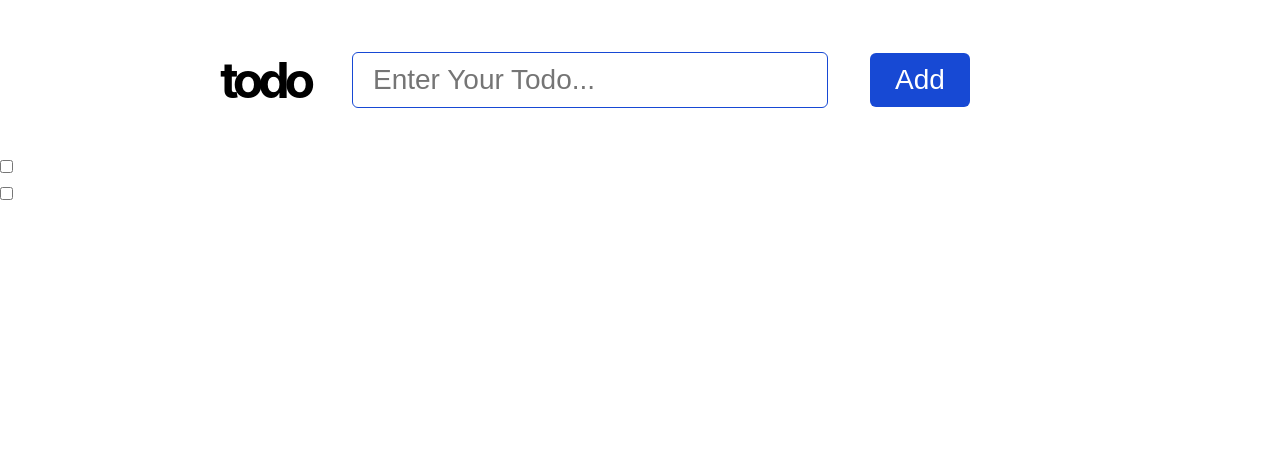
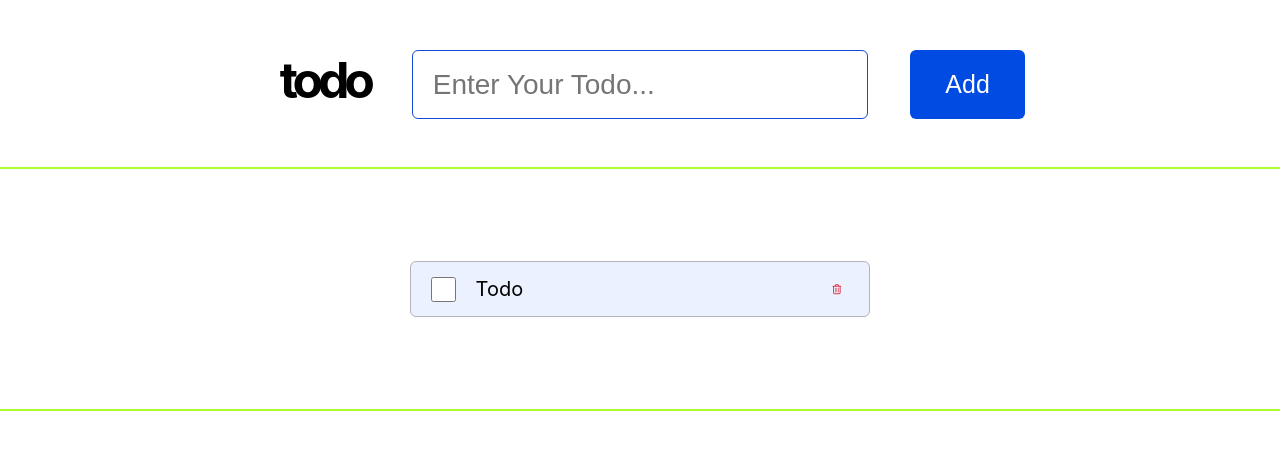
Before and after one commit to RISHIT-PUSHPKAR/todo-list, a React (Create React App) app: page / in a window 1280 px wide. Shown: the top 450 px of the page. Built offline with nearby package versions, Linux system fonts and the light colour scheme.

Commit message:
experiment

```diff
--- a/package.json
+++ b/package.json
@@ -4,11 +4,9 @@
   "version": "0.1.0",
   "private": true,
   "dependencies": {
-    "@fortawesome/fontawesome-free": "^6.4.0",
     "@testing-library/jest-dom": "^5.16.5",
     "@testing-library/react": "^13.4.0",
     "@testing-library/user-event": "^13.5.0",
-    "font-awesome": "^4.7.0",
     "react": "^18.2.0",
     "react-dom": "^18.2.0",
     "react-scripts": "5.0.1",
--- a/public/index.html
+++ b/public/index.html
@@ -29,6 +29,10 @@
   <body>
     <noscript>You need to enable JavaScript to run this app.</noscript>
     <div id="root"></div>
+    <script
+      src="https://kit.fontawesome.com/9b4a27d7b0.js"
+      crossorigin="anonymous"
+    ></script>
     <!--
       This HTML file is a template.
       If you open it directly in the browser, you will see an empty page.
--- a/src/App.js
+++ b/src/App.js
@@ -1,13 +1,11 @@
 import HeaderSection from "./components/HeaderSection";
 import CardContainer from "./components/CardContainer";
-import Card from "./components/Card";
 
 const App = () => {
   return (
     <>
       <HeaderSection />
       <CardContainer />
-      <Card />
     </>
   );
 };
--- a/src/components/Card.js
+++ b/src/components/Card.js
@@ -3,11 +3,13 @@ import styles from "./Card.module.css";
 const Card = () => {
   return (
     <>
-      <div className="card">
-        <input type="checkbox" />
-        <div className="todo-text"></div>
-        <i class="fa-regular fa-trash"></i>
-        <i></i>
+      <div className={styles.card}>
+        <input type="checkbox" className={styles.checkbox} />
+        <div className={styles.todo_text}>Todo</div>
+        <i
+          className={`${styles.trashIcon} fa-regular fa-trash-can`}
+          style={{ color: "#dc3545" }}
+        ></i>
       </div>
     </>
   );
--- a/src/components/Card.module.css
+++ b/src/components/Card.module.css
@@ -1,15 +1,13 @@
-@import url("../../node_modules/@fortawesome/fontawesome-free//css/fontawesome.min.css");
-
 /* .card {
   background-color: #ecf1ff;
+  border: 1.5px solid #b3b3ba;
   padding: 1rem 2rem;
+  border-radius: 0.6rem;
   margin: 0.8rem;
   display: grid;
   grid-template-columns: 0.3fr 3fr 1fr;
   align-items: center;
   width: 40%;
-  border: 1.5px solid #b3b3ba;
-  border-radius: 0.6rem;
 }
 
 .checkbox {
@@ -18,8 +16,8 @@
   align-self: center;
   height: 3rem;
   width: 3rem;
-}
-
+} */
+/*
 .cardText {
   align-self: center;
   width: auto;
@@ -114,3 +112,38 @@
     margin-left: 1rem;
   }
 } */
+
+.card {
+  background-color: #ecf1ff;
+  border: 1.5px solid #b3b3ba;
+  padding: 1rem 2rem;
+  border-radius: 0.6rem;
+  display: flex;
+  width: 36%;
+  height: 7vh;
+  /* margin: 0.8rem;
+  display: grid;
+  grid-template-columns: 0.3fr 3fr 1fr;
+  align-items: center; */
+}
+
+.checkbox {
+  flex-shrink: 0;
+  border: none;
+  height: 2.5rem;
+  width: 2.5rem;
+  align-self: center;
+}
+
+.todo_text {
+  flex-basis: 90%;
+  align-self: center;
+  justify-self: flex-start;
+  padding: 0 2rem;
+  font-size: 2rem;
+}
+
+.trashIcon {
+  align-self: center;
+  text-align: end;
+}
--- a/src/components/CardContainer.module.css
+++ b/src/components/CardContainer.module.css
@@ -1,5 +1,8 @@
-.cardContainer {
+.card_container {
+  height: 30vh;
+  outline: 2px solid greenyellow;
   display: flex;
+  justify-content: center;
   flex-direction: column;
   align-items: center;
 }
--- a/src/components/HeaderSection.module.css
+++ b/src/components/HeaderSection.module.css
@@ -91,8 +91,9 @@
 } */
 
 ul {
-  display: flex;
-  align-items: center;
+  display: grid;
+  grid-template-columns: 1fr 1.3fr 1fr;
+  gap: 3rem;
   margin: 5rem 0rem;
   position: sticky;
   top: 0%;
@@ -100,30 +101,26 @@ ul {
 
 li {
   list-style: none;
-  flex-grow: 1;
 }
 
 .input_container {
   display: flex;
   justify-content: center;
-  flex-basis: 40rem;
 }
 
 .addBtn_container {
-  justify-self: end;
-  flex-basis: 25rem;
+  justify-self: start;
 }
 
 .logo {
-  text-align: end;
+  text-align: right;
   font-size: 5rem;
-  flex-basis: 15rem;
   letter-spacing: -0.52rem;
   font-weight: 700;
 }
 
 .input {
-  width: 85%;
+  width: 95%;
   font-size: 2.8rem;
   border-radius: 0.6rem;
   border: 1.5px solid #1749d4;
@@ -131,16 +128,16 @@ li {
 }
 
 .addBtn {
-  padding: 1.1rem 2.5rem 1.1rem 2.5rem;
-  font-size: 2.8rem;
-  background-color: #1749d4;
+  padding: 2rem 3.5rem 2rem 3.5rem;
+  font-size: 2.5rem;
+  background-color: #004be1;
   color: white;
   border-radius: 0.6rem;
   border: none;
 }
 
 .addBtn:hover {
-  background-color: #2a5be4;
+  background-color: #0052f7;
 }
 
 .addBtn:active {
```
Also changed, not shown: 1 other file (tests, documents, lock files or other folders).
